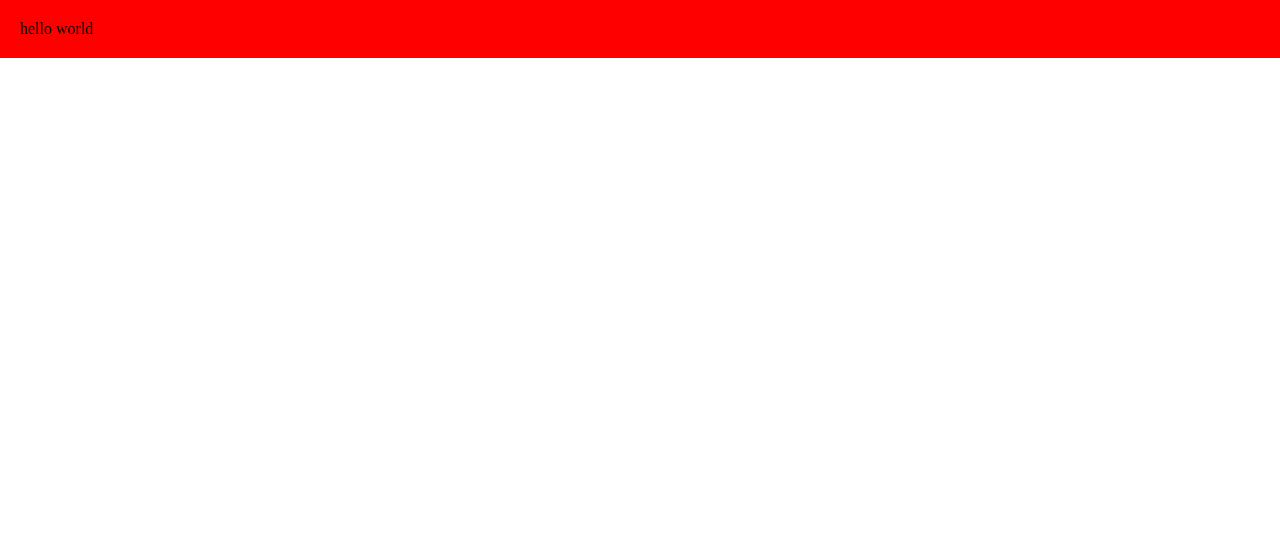
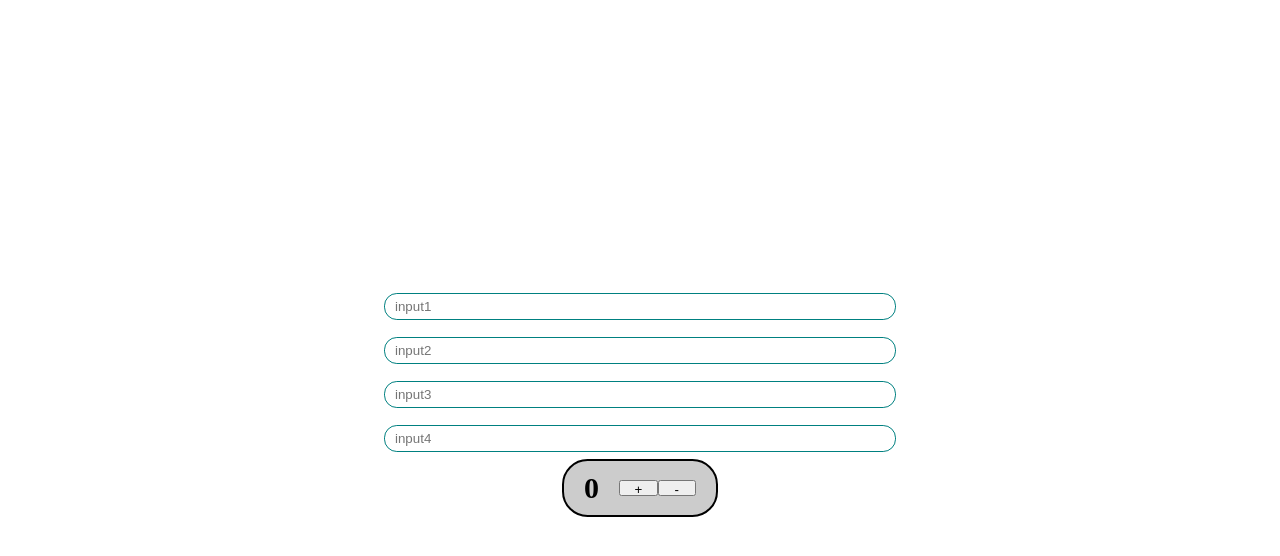
Before and after one commit to Dennikoff/vueTStestApp, a Vue app: page / in a window 1280 px wide. Shown: the top 556 px of the page. Built offline with nearby package versions, Linux system fonts and the light colour scheme.

Commit message:
add layout

```diff
--- a/src/App.vue
+++ b/src/App.vue
@@ -1,25 +1,165 @@
 <template>
-  <div class="hello-world">
-  hello world
+  <div class="app">
+    <form @submit.prevent class="form">
+      <my-input
+          type="text"
+          :value="textField1"
+          @input="fieldInput1"
+          placeholder="input1"
+      />
+      <my-input
+          type="text"
+          :value="textField2"
+          @input="fieldInput2"
+          placeholder="input2"
+      />
+      <my-input
+          type="text"
+          :value="textField3"
+          @input="fieldInput3"
+          placeholder="input3"
+      />
+      <my-input
+          type="text"
+          :value="textField4"
+          @input="fieldInput4"
+          placeholder="input4"
+      />
+      <div class="counter">
+        <div
+            class="counterValue"
+        >
+          <strong>{{ counter }}</strong>
+        </div>
+        <div class="buttonsContainer">
+          <button
+              class="btn"
+              @click="increaseCounter"
+          >
+            +
+          </button>
+          <button
+              class="btn"
+              @click="decreaseCounter"
+          >
+            -
+          </button>
+        </div>
+      </div>
+      <my-input
+          v-show="counter > 5"
+          type="text"
+          :value="textField5"
+          @input="fieldInput5"
+          placeholder="input5"
+      />
+      <my-input
+          v-show="counter > 5"
+          type="text"
+          :value="textField6"
+          @input="fieldInput6"
+          placeholder="input6"
+      />
+    </form>
   </div>
 </template>
 
-<script>
-export default {
+<script lang="ts">
+import {defineComponent} from 'vue'
+import MyInput from "@/components/MyInput.vue";
 
-}
+export default defineComponent({
+  name: 'app',
+  components: {MyInput},
+  data() {
+    return {
+      textField1: '',
+      textField2: '',
+      textField3: '',
+      textField4: '',
+      counter: 0,
+      textField5: '',
+      textField6: '',
+    }
+  },
+  methods: {
+    fieldInput1(e: { target: { value: string } }) {
+      this.textField1 = e.target.value
+    },
+    fieldInput2(e: { target: { value: string } }) {
+      this.textField2 = e.target.value
+    },
+    fieldInput3(e: { target: { value: string } }) {
+      this.textField3 = e.target.value
+    },
+    fieldInput4(e: { target: { value: string } }) {
+      this.textField4 = e.target.value
+    },
+    fieldInput5(e: { target: { value: string } }) {
+      this.textField4 = e.target.value
+    },
+    fieldInput6(e: { target: { value: string } }) {
+      this.textField4 = e.target.value
+    },
+    increaseCounter() {
+      if(this.counter < 10) {
+        this.counter += 1
+      }
+    },
+    decreaseCounter() {
+      if (this.counter > 0) {
+        this.counter -= 1
+      }
+    },
+  }
+})
 </script>
 
 <style>
 * {
+  margin: 0;
   padding: 0;
-  margin: 0;
   box-sizing: border-box;
 }
 
-.hello-world {
-  padding: 20px;
-  background: red;
+.app {
+  display: flex;
+  height: 100vh;
+  width: 100vw;
+  align-items: center;
+  justify-content: center;
+}
+
+.form {
+  width: 40%;
+  height: 30%;
+  display: flex;
+  flex-direction: column;
+  align-items: center;
+  justify-content: space-around;
+}
+
+.counter {
+  display: flex;
+  padding: 10px 20px;
+  background: rgba(0, 0, 0, 0.2);
+  border-radius: 2vw;
+  border: 2px solid black;
+}
+
+.buttonsContainer {
+  display: flex;
+  align-items: center;
+  margin-left: 20px;
+}
+
+.btn {
+  width: 3vw;
+  height: 2vh;
+}
+
+.counterValue {
+  font-size: 30px;
 }
 
 </style>
--- /dev/null
+++ b/src/components/MyInput.vue
@@ -0,0 +1,30 @@
+<template>
+  <input :value="value" @input="updateInput" class="input" type="text">
+</template>
+
+<script lang="ts">
+import {defineComponent} from 'vue'
+
+export default defineComponent({
+  name: 'my-input',
+  props: {
+    value: [String, Number]
+  },
+  methods: {
+    updateInput(event: {target: {value: string}}) {
+      this.$emit('update:value', event.target.value)
+    }
+  }
+
+})
+</script>
+
+<style scoped>
+.input {
+  width:100%;
+  padding: 5px 10px;
+  margin-top: 10px;
+  border: 1px solid teal;
+  border-radius: 1vw;
+}
+</style>
```
